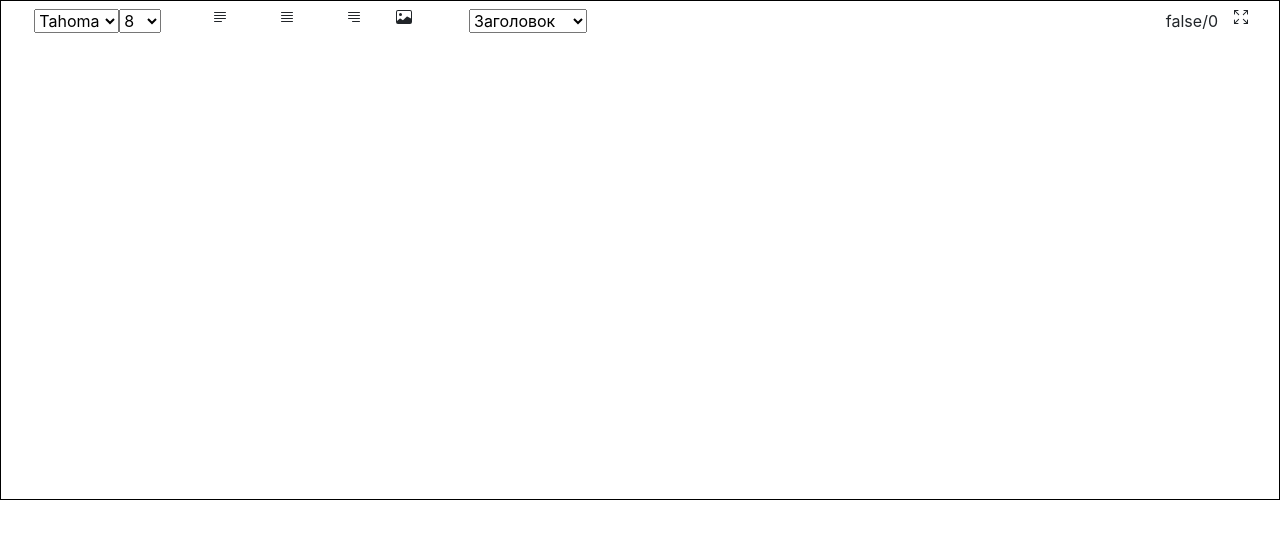
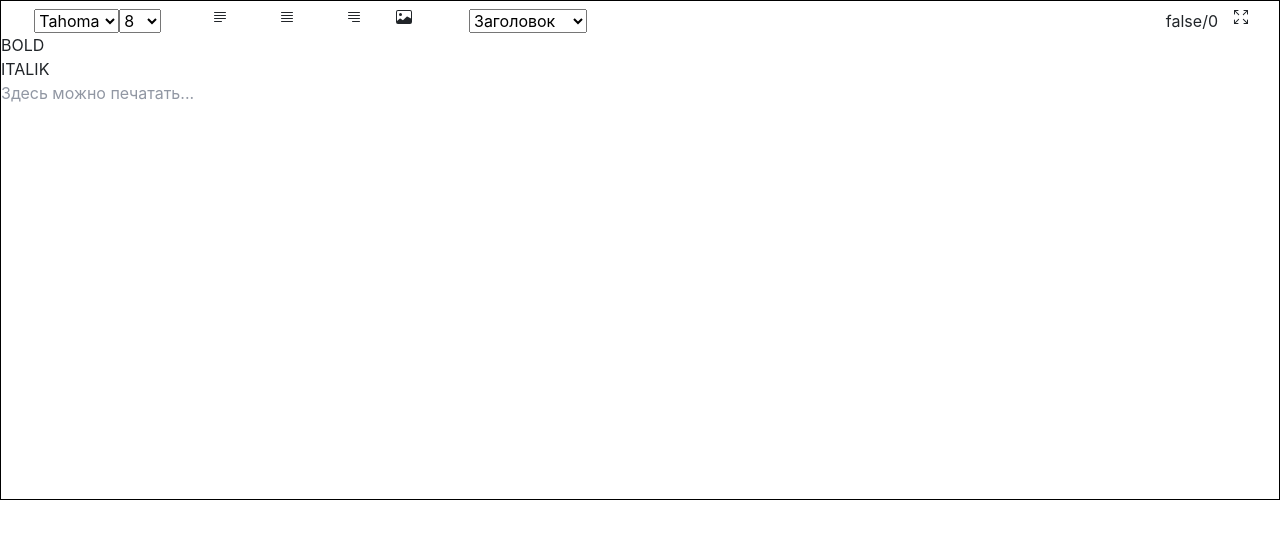
Before and after one commit to dimaarion/react-redactor, a React (Create React App) app: page / in a window 1280 px wide. Shown: the top 538 px of the page. Built offline with nearby package versions, Linux system fonts and the light colour scheme.

Commit message:
2 files modified

```diff
--- a/package.json
+++ b/package.json
@@ -3,6 +3,9 @@
   "version": "0.0.0",
   "private": true,
   "dependencies": {
+    "draft-js": "^0.11.7",
+    "draft-js-export-html": "^1.4.1",
+    "immutable": "3.x.x",
     "react": "^16.13.1",
     "react-bootstrap": "^1.3.0",
     "react-dom": "^16.13.1"
--- a/src/App.js
+++ b/src/App.js
@@ -1,7 +1,8 @@
-import React, { useState, useEffect } from "react";
+import React, { useState, useEffect,ContentBlock } from "react";
 import Row from "react-bootstrap/Row";
 import Col from "react-bootstrap/Col";
-import { Editor, EditorState } from "draft-js";
+import { Editor, EditorState, RichUtils,convertFromHTML } from "draft-js";
+import {stateToHTML} from 'draft-js-export-html';
 import "draft-js/dist/Draft.css";
 import "./style.css";
 import "./bootstrap.css";
@@ -11,11 +12,15 @@ function App() {
   const [textbl, settextbl] = useState("");
   const [headerT, setheaderT] = useState("p");
   const [items, setitems] = useState(0);
-const [editorState, setEditorState] = React.useState(
+const [editorState, setEditorState] = useState(
     () => EditorState.createEmpty(),
   );
   const [value, setValue] = useState('');
-  const onChange = (evt) => setValue(evt.target.value);
+
+ useEffect(()=>{
+
+ },[])
+
   function fonts(a = []) {
     return a;
   }
@@ -257,7 +262,12 @@ const [editorState, setEditorState] = React.useState(
       </div>
     );
   }
-
+function bold(){
+setEditorState(RichUtils.toggleInlineStyle(editorState, 'BOLD'))
+}
+function italik(){
+setEditorState(RichUtils.toggleInlineStyle(editorState, 'ITALIC'))
+}
   return (
     <div
       className={
@@ -269,6 +279,7 @@ const [editorState, setEditorState] = React.useState(
     >
       <div className="row col text-right pt-2 panel">
         {panel()}
+
         <div className="col-sm">{textcont + "/" + items}</div>
         <div
           className="col-sm"
@@ -278,8 +289,8 @@ const [editorState, setEditorState] = React.useState(
           {interat(sizesplus, sizesminus, sizes)}
         </div>
       </div>
-
-      <Editor editorState={editorState} onChange={setEditorState} />
+     <div onClick = {()=>bold()}>BOLD</div><div onClick = {()=>italik()}>ITALIK</div>
+      <Editor editorState={editorState} onChange={(editorState)=>setEditorState(editorState)} placeholder="Здесь можно печатать..."  />
       <div className="text_block" contentEditable={false} />
 
     </div>
```
